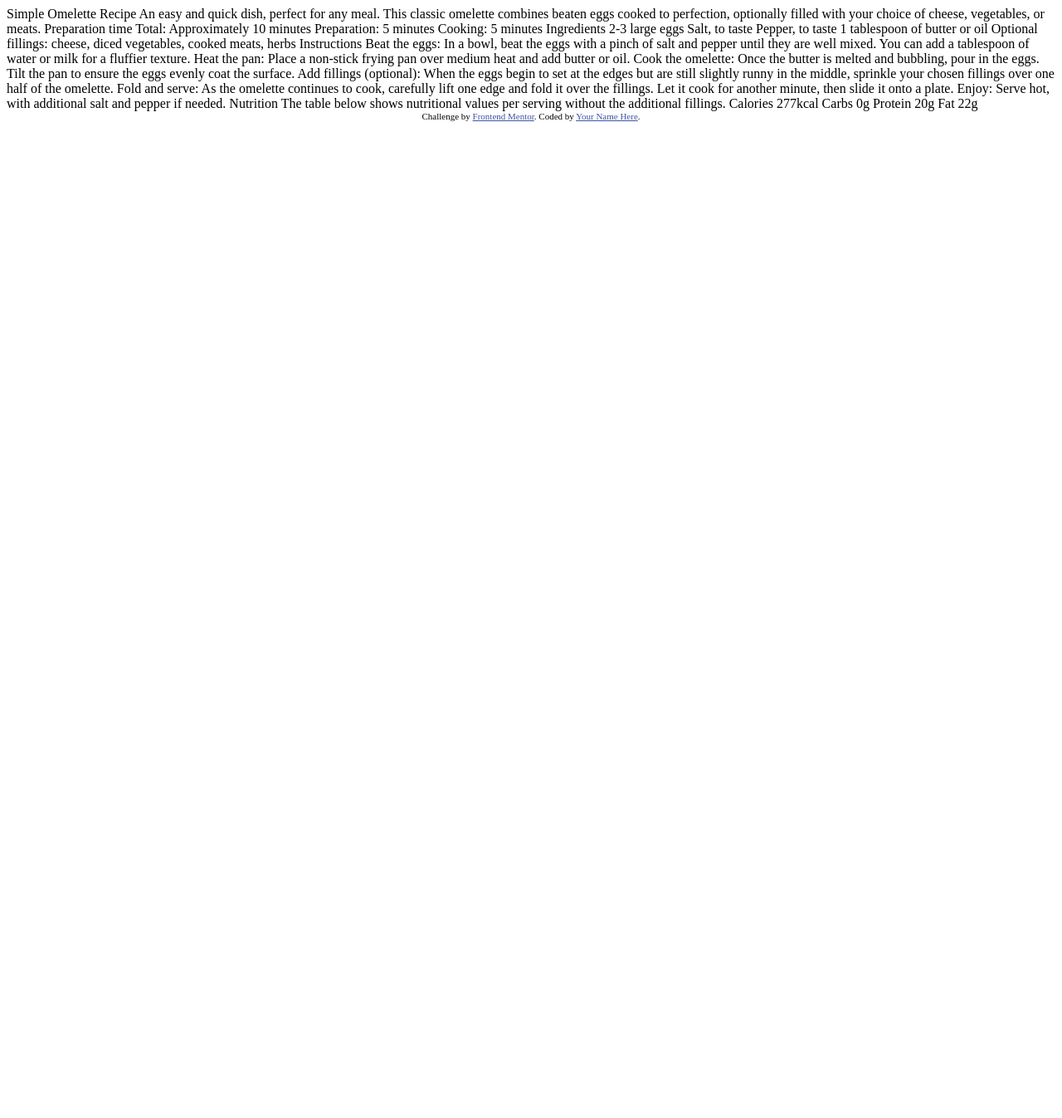
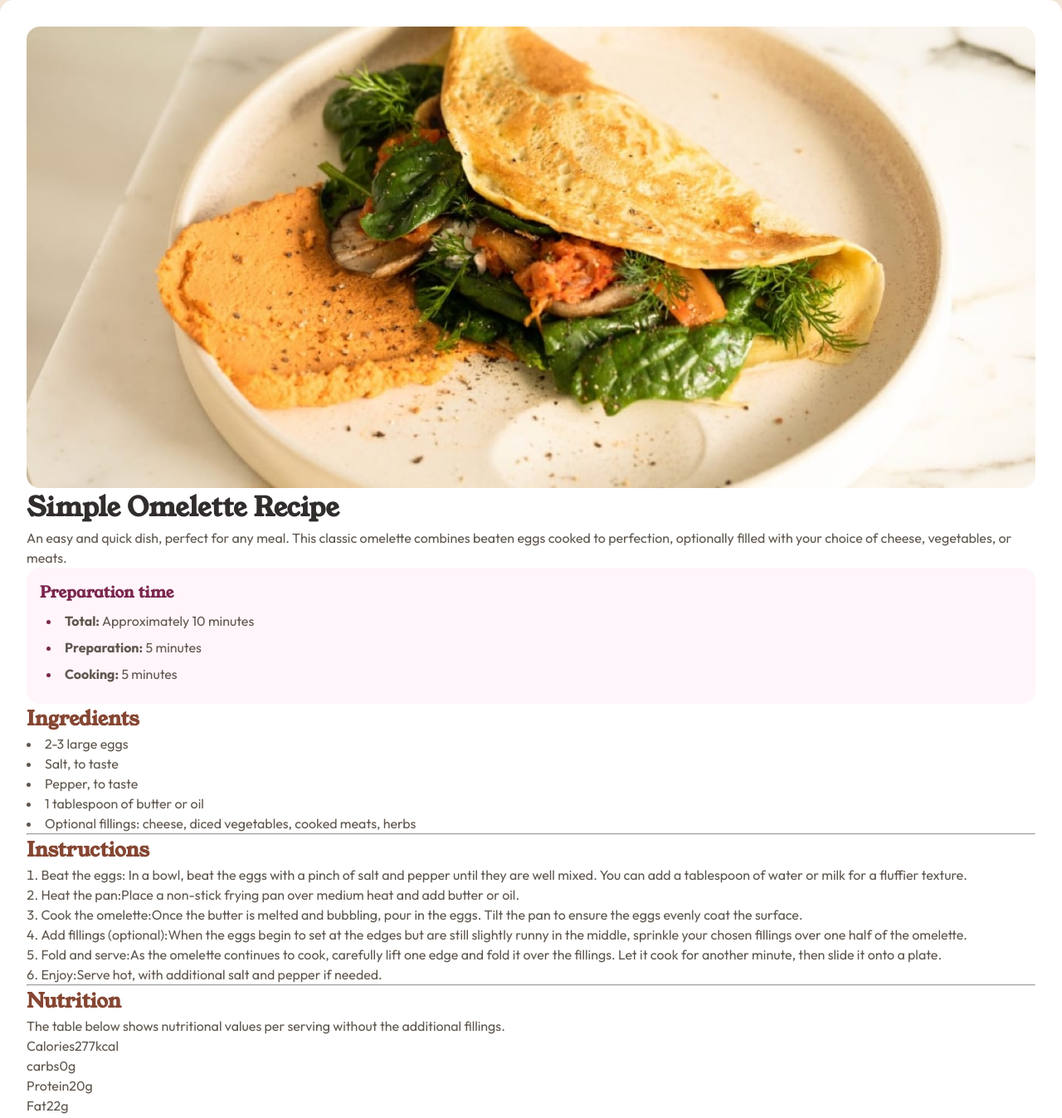
Before and after one commit to raficode2303/recipe-page-main, a plain HTML site: page index.html in a window 1280 px wide. Shown: the top 1347 px of the page at 83% size. Before the commit the page ends 800 px from the top, so only its background shows below. Drawn offline with Linux system fonts and the light colour scheme.

Commit message:
adding low resoulation hero image and rel="preload" as="image" and as="font"

```diff
--- a/index.html
+++ b/index.html
@@ -1,77 +1,150 @@
 <!DOCTYPE html>
 <html lang="en">
-<head>
-  <meta charset="UTF-8">
-  <meta name="viewport" content="width=device-width, initial-scale=1.0"> <!-- displays site properly based on user's device -->
+  <head>
+    <meta charset="UTF-8" />
+    <meta name="viewport" content="width=device-width, initial-scale=1.0" />
+    <!-- displays site properly based on user's device -->
+    <title>Frontend Mentor | Recipe page</title>
 
-  <link rel="icon" type="image/png" sizes="32x32" href="./assets/images/favicon-32x32.png">
+    <link
+      rel="icon"
+      type="image/png"
+      href="./assets/images/favicon-32x32.png"
+      sizes="32x32"
+    />
 
-  <title>Frontend Mentor | Recipe page</title>
+    <link
+      rel="preload"
+      href="./assets/fonts/young-serif/YoungSerif-Regular.ttf"
+      as="font"
+      blocking="render"
+      crossorigin
+      fetchpriority="high"
+    />
+    <link
+      rel="preload"
+      href="./assets/fonts/outfit/Outfit-VariableFont_wght.ttf"
+      as="font"
+      blocking="render"
+      crossorigin
+      fetchpriority="high"
+    />
+    <link
+      rel="preload"
+      href="./assets/images/image-omelette-low-100.jpg"
+      as="image"
+      type="image/jpg"
+    />
+    <link rel="stylesheet" href="./styles.css" />
+  </head>
 
-  <!-- Feel free to remove these styles or customise in your own stylesheet 👍 -->
-  <style>
-    .attribution { font-size: 11px; text-align: center; }
-    .attribution a { color: hsl(228, 45%, 44%); }
-  </style>
-</head>
-<body>
+  <body>
+    <main role="main" class="app recipe-page">
+      <header role="header" class="header">
+        <img
+          class="image-recipe"
+          src="./assets/images/image-omelette.jpeg"
+          width="1312"
+          height="600"
+          alt="omelette image"
+          loading="lazy"
+        />
+        <h1 class="recipe-name-heading">Simple Omelette Recipe</h1>
+        <p class="recipe-name-info">
+          An easy and quick dish, perfect for any meal. This classic omelette
+          combines beaten eggs cooked to perfection, optionally filled with your
+          choice of cheese, vegetables, or meats.
+        </p>
+      </header>
 
-  Simple Omelette Recipe
+      <section class="preparation-time">
+        <ul class="preparation-time">
+          <h3 class="preparation-time-heading">Preparation time</h3>
+          <li>
+            <span>Total:</span>
+            <span> Approximately 10 minutes</span>
+          </li>
+          <li>
+            <span>Preparation:</span>
+            <span>5 minutes</span>
+          </li>
+          <li>
+            <span>Cooking:</span>
+            <span>5 minutes</span>
+          </li>
+        </ul>
+      </section>
 
-  An easy and quick dish, perfect for any meal. This classic omelette combines beaten eggs cooked
-  to perfection, optionally filled with your choice of cheese, vegetables, or meats.
+      <section class="ingredients">
+        <h2>Ingredients</h2>
+        <ul class="ingredients-items">
+          <li>2-3 large eggs</li>
+          <li>Salt, to taste</li>
+          <li>Pepper, to taste</li>
+          <li>1 tablespoon of butter or oil</li>
+          <li>
+            Optional fillings: cheese, diced vegetables, cooked meats, herbs
+          </li>
+        </ul>
+        <hr />
+      </section>
 
-  Preparation time
+      <section class="instructions">
+        <h2 class="instructions-list">Instructions</h2>
+        <ol>
+          <li>
+            <span>Beat the eggs</span>: In a bowl, beat the eggs with a pinch of
+            salt and pepper until they are well mixed. You can add a tablespoon
+            of water or milk for a fluffier texture.
+          </li>
+          <li>
+            <span>Heat the pan:</span>Place a non-stick frying pan over medium
+            heat and add butter or oil.
+          </li>
+          <li>
+            <span>Cook the omelette:</span>Once the butter is melted and
+            bubbling, pour in the eggs. Tilt the pan to ensure the eggs evenly
+            coat the surface.
+          </li>
+          <li>
+            <span>Add fillings (optional):</span>When the eggs begin to set at
+            the edges but are still slightly runny in the middle, sprinkle your
+            chosen fillings over one half of the omelette.
+          </li>
+          <li>
+            <span>Fold and serve:</span>As the omelette continues to cook,
+            carefully lift one edge and fold it over the fillings. Let it cook
+            for another minute, then slide it onto a plate.
+          </li>
+          <li>
+            <span>Enjoy:</span>Serve hot, with additional salt and pepper if
+            needed.
+          </li>
+        </ol>
+        <hr />
+      </section>
 
-  Total: Approximately 10 minutes
-  Preparation: 5 minutes
-  Cooking: 5 minutes
-
-  Ingredients
-
-  2-3 large eggs
-  Salt, to taste
-  Pepper, to taste
-  1 tablespoon of butter or oil
-  Optional fillings: cheese, diced vegetables, cooked meats, herbs
-
-  Instructions
-
-  Beat the eggs: In a bowl, beat the eggs with a pinch of salt and pepper until they are well mixed.
-  You can add a tablespoon of water or milk for a fluffier texture.
-
-  Heat the pan: Place a non-stick frying pan over medium heat and add butter or oil.
-
-  Cook the omelette: Once the butter is melted and bubbling, pour in the eggs. Tilt the pan to ensure
-  the eggs evenly coat the surface.
-
-  Add fillings (optional): When the eggs begin to set at the edges but are still slightly runny in the
-  middle, sprinkle your chosen fillings over one half of the omelette.
-
-  Fold and serve: As the omelette continues to cook, carefully lift one edge and fold it over the
-  fillings. Let it cook for another minute, then slide it onto a plate.
-
-  Enjoy: Serve hot, with additional salt and pepper if needed.
-
-  Nutrition
-
-  The table below shows nutritional values per serving without the additional fillings.
-
-  Calories
-  277kcal
-
-  Carbs
-  0g
-
-  Protein
-  20g
-
-  Fat
-  22g
-
-  <div class="attribution">
-    Challenge by <a href="https://www.frontendmentor.io?ref=challenge" target="_blank">Frontend Mentor</a>.
-    Coded by <a href="#">Your Name Here</a>.
-  </div>
-</body>
+      <section class="nutrition">
+        <h2>Nutrition</h2>
+        <table>
+          <head>
+            The table below shows nutritional values per serving without the
+            additional fillings.
+          </head>
+          <colgroup>
+            <p><span>Calories</span>277kcal</p>
+            <p><span>carbs</span><span>0g</span></p>
+            <p><span>Protein</span><span>20g</span></p>
+            <p><span>Fat</span><span>22g</span></p>
+          </colgroup>
+        </table>
+      </section>
+    </main>
+    <footer role="footer" class="attribution" style="display: none">
+      Challenge by
+      <a href="https://www.frontendmentor.io?ref=challenge" target="_blank"
+        >Frontend Mentor</a
+      >. Coded by <a href="#">Your Name Here</a>.
+    </footer>
+  </body>
 </html>
--- /dev/null
+++ b/styles.css
@@ -0,0 +1,102 @@
+/* import local fonts */
+@font-face {
+  font-family: 'Young Serif';
+  src: url(./assets/fonts/young-serif/YoungSerif-Regular.ttf);
+}
+@font-face {
+  font-family: Outfit;
+  src: url(./assets/fonts/outfit/Outfit-VariableFont_wght.ttf);
+}
+/* === reset custom css === */
+:root {
+  --nutmeg-color: hsl(14, 45%, 36%);
+  --dark-raspberry-color: hsl(332, 51%, 32%);
+  --white-color: hsl(0, 0%, 100%);
+  --rose-white-color: hsl(330, 100%, 98%);
+  --eggshell-color: hsl(30, 54%, 90%);
+  --light-grey-color: hsl(30, 18%, 87%);
+  --wenge-brown-color: hsl(30, 10%, 34%);
+  --dark-charcoal-color: hsl(24, 5%, 18%);
+  --border-radius: 1rem;
+  --primary-color-1: var(--nutmeg-color);
+  --primary-color-2: var(--dark-raspberry-color);
+}
+*,
+*::before,
+*::after {
+  box-sizing: border-box;
+  padding: 0;
+  margin: 0;
+}
+/* tags */
+body {
+  font-family: Outfit;
+  line-height: 1.5;
+  background-color: var(--eggshell-color, bisque);
+  color: var(--wenge-brown-color);
+}
+img {
+  display: block;
+  max-width: 100%;
+  height: auto;
+}
+h1,
+h2,
+h3 {
+  font-family: 'Young Serif';
+}
+h2 {
+  color: var(--primary-color-1);
+}
+li {
+  list-style-position: inside;
+}
+a {
+  text-decoration: none;
+}
+/* common classes */
+
+/* classes */
+.app {
+  background-color: var(--white-color, white);
+  /* max-width: 50%; */
+  padding: 2rem;
+  margin: auto;
+  border-radius: var(--border-radius, 1rem);
+}
+
+.image-recipe {
+  border-radius: var(--border-radius);
+  background-color: antiquewhite;
+  background-image: url(./assets/images/image-omelette-low-100.jpg);
+  background-repeat: no-repeat;
+  background-size: contain;
+}
+
+.recipe-name-heading {
+  color: var(--dark-charcoal-color, black);
+}
+
+ul.preparation-time {
+  background-color: var(--rose-white-color);
+  color: var(--dark-raspberry-color, red);
+  padding: 1rem;
+  border-radius: var(--border-radius);
+}
+li {
+  color: inherit;
+}
+ul.preparation-time > li > span {
+  color: var(--wenge-brown-color, brown);
+}
+ul.preparation-time * {
+  padding-bottom: 0.5rem; /* TODO: try with gap and DELETE LATER!*/
+}
+ul.preparation-time-heading,
+.preparation-time li span:first-child {
+  font-weight: 700;
+}
+.preparation-time li {
+  /* margin-inline-start: 0.5rem; */
+  padding-inline-start: 0.5rem;
+}
```
Also changed, not shown: assets/images/image-omelette-low-100.jpg (added), assets/images/image-omelette-low-262.jpg (added), assets/images/image-omelette-low.jpg (added), 1 other file.
